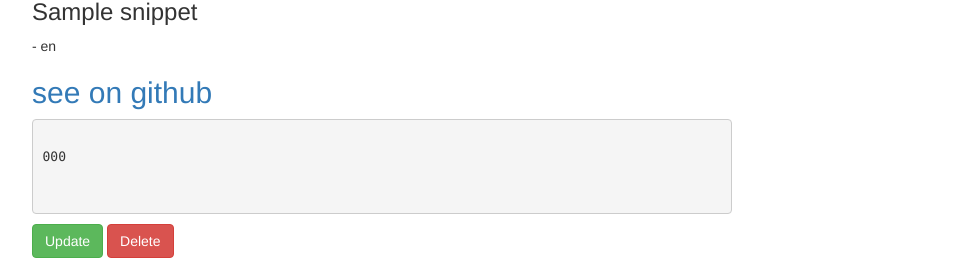
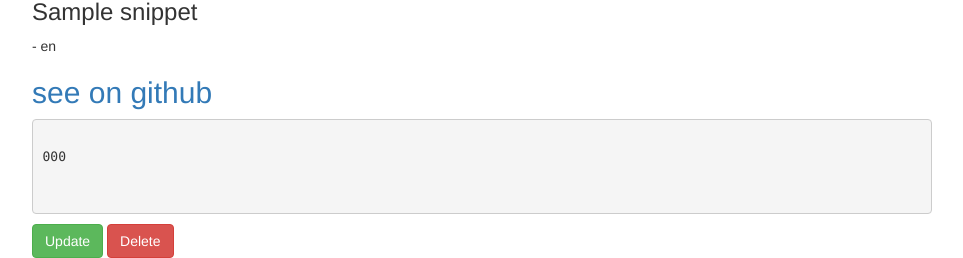
Before and after one commit to lmregus/mywebsite, a Flask app: page /code-snippet in a window 1280 px wide. Shown: the part 846-1104 px from the top of the page, without its empty margins (38-1001 px from the left). Run offline with Flask 2, Linux system fonts and the light colour scheme; tables that the repository leaves empty hold one stand-in row (values such as "Sample post"); parts of the project's set-up code (start-up, migrations or seed data) failed here and were passed over; some libraries are stand-ins or nearby versions.

Commit message:
increases pre tag width

```diff
--- a/app/static/ux/css/main.css
+++ b/app/static/ux/css/main.css
@@ -22,7 +22,7 @@ body {
 
 pre {
     white-space: pre-wrap;
-	width: 700px;
+	width: 900px;
 }
 
 div[id$="snippet"] {
```
